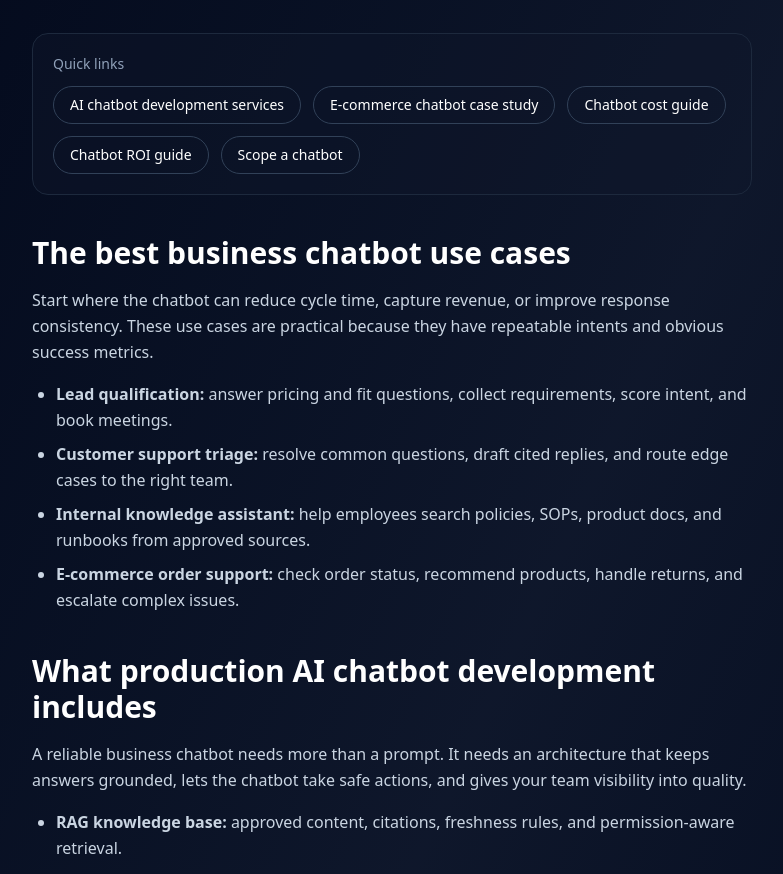
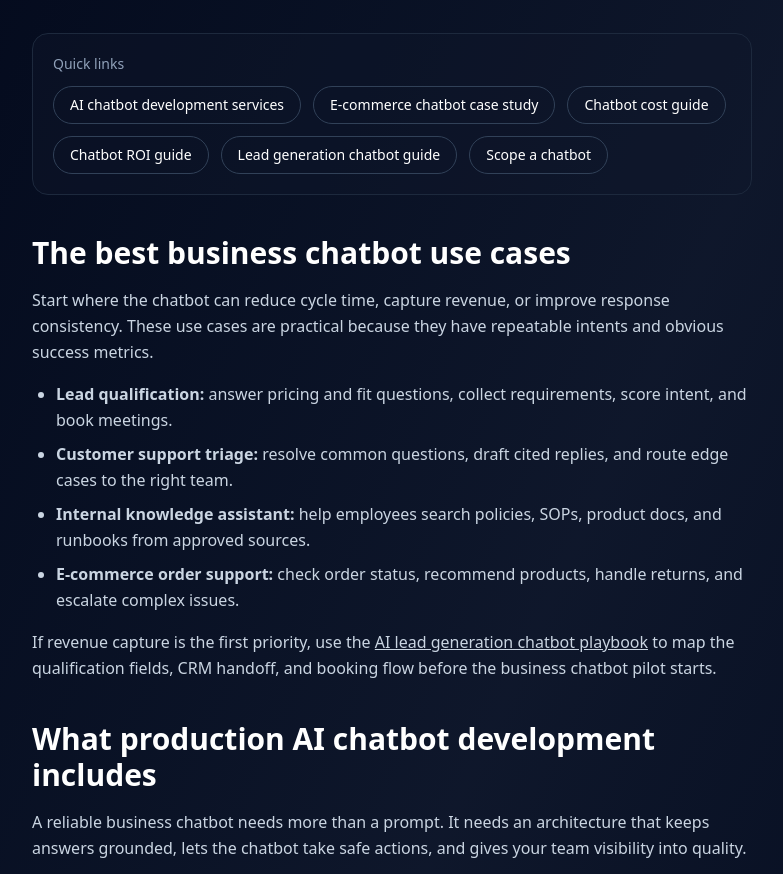
Before and after one commit to ethansure/thexu-studio, a Next.js app: page /insights/ai-chatbot-for-business in a window 1280 px wide. Shown: the part 460-1334 px from the top of the page, without its empty margins (248-1031 px from the left). Built offline with nearby package versions, Linux system fonts and the light colour scheme.

Commit message:
Link business chatbot guide to lead generation playbook

```diff
--- a/src/app/insights/ai-chatbot-for-business/page.tsx
+++ b/src/app/insights/ai-chatbot-for-business/page.tsx
@@ -31,7 +31,7 @@ export default function PostPage() {
         description:
           'A practical guide to building an AI chatbot for business: high-ROI use cases, architecture, integrations, costs, risks, and a launch checklist for production AI chatbot development.',
         datePublished: '2026-06-10',
-        dateModified: '2026-07-06',
+        dateModified: '2026-07-08',
         inLanguage: 'en-US',
         mainEntityOfPage: {
           '@type': 'WebPage',
@@ -154,6 +154,12 @@ export default function PostPage() {
               >
                 Chatbot ROI guide
               </Link>
+              <Link
+                className="rounded-full border border-slate-700 px-4 py-2 hover:bg-slate-800 transition"
+                href="/insights/ai-lead-generation-chatbot"
+              >
+                Lead generation chatbot guide
+              </Link>
               <Link className="rounded-full border border-slate-700 px-4 py-2 hover:bg-slate-800 transition" href="/#contact">
                 Scope a chatbot
               </Link>
@@ -184,6 +190,13 @@ export default function PostPage() {
               escalate complex issues.
             </li>
           </ul>
+          <p className="mt-4">
+            If revenue capture is the first priority, use the{' '}
+            <Link className="underline hover:text-white" href="/insights/ai-lead-generation-chatbot">
+              AI lead generation chatbot playbook
+            </Link>{' '}
+            to map the qualification fields, CRM handoff, and booking flow before the business chatbot pilot starts.
+          </p>
         </Section>
 
         <Section title="What production AI chatbot development includes">
```
